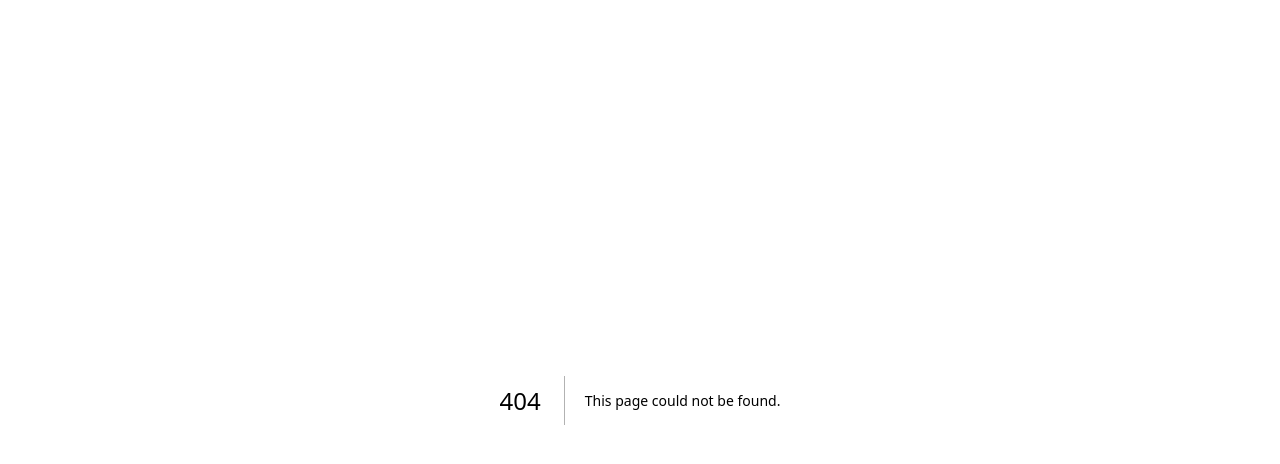
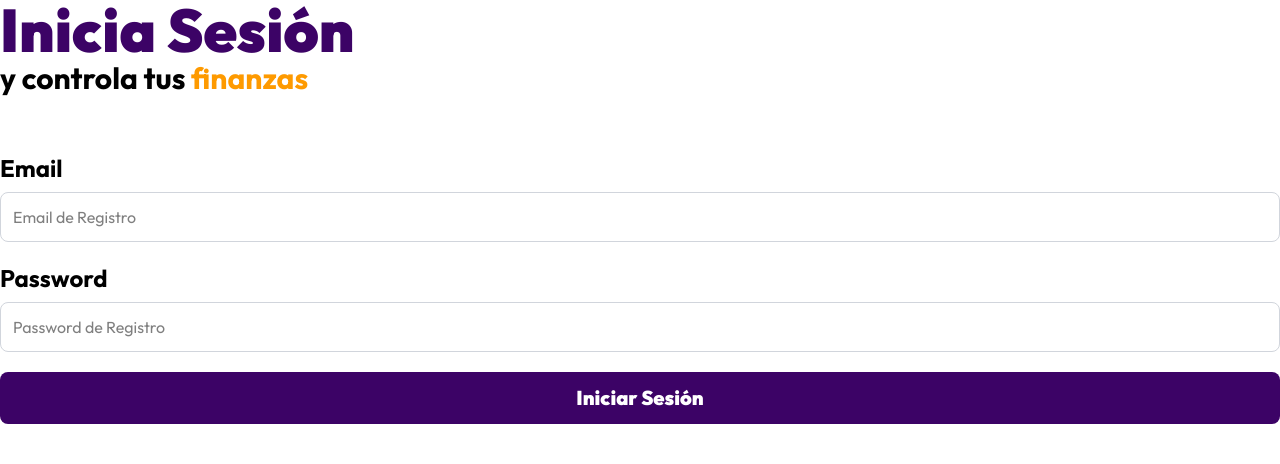
Before and after one commit to DanielMR-dev/CASHTRACKR, a Next.js app in the folder frontend/: page /auth/login in a window 1280 px wide. Before the commit this address had no page. Shown: the top 464 px of the page. Built offline with nearby package versions, Linux system fonts and the light colour scheme.

Commit message:
294. Creando la página de Login

```diff
--- /dev/null
+++ b/frontend/app/auth/login/page.tsx
@@ -0,0 +1,18 @@
+import LoginForm from "@/components/auth/LoginForm";
+import type { Metadata } from "next";
+
+export const metadata: Metadata = {
+    title: "CashTrackr - Iniciar Sesión",
+    description: "Inicia sesión para controlar tus finanzas",
+    keywords: ["finanzas", "dinero", "ahorro", "inversión", "presupuesto", "gastos", "ingresos", "control", "personal", "finanzas-personales", "finanzas-personales-control", "finanzas-personales-dinero", "finanzas-personales-ahorro", "finanzas-personales-inversión", "finanzas-personales-presupuesto", "finanzas-personales-gastos", "finanzas-personales-ingresos", "finanzas-personales-control", "finanzas-personales-control-dinero", "finanzas-personales-control-ahorro", "finanzas-personales-control-inversión", "finanzas-personales-control-presupuesto", "finanzas-personales-control-gastos", "finanzas-personales-control-ingresos", "finanzas-personales-control-control", "finanzas-personales-control-control-dinero", "finanzas-personales-control-control-ahorro", "finanzas-personales-control-control-inversión", "finanzas-personales-control-control-presupuesto", "finanzas-personales-control-control-gastos", "finanzas-personales-control-control-ingresos", "finanzas-personales-control-control-control", "finanzas-personales-control-control-control-dinero", "finanzas-personales-control-control-control-ahorro", "finanzas-personales-control-control-control-inversión", "finanzas-personales-control-control-control-presupuesto", "finanzas-personales-control-control-control-gastos", "finanzas-personales-control-control-control-ingresos", "finanzas-personales-control-control-control-control"]
+};
+
+export default function LoginPage() {
+    return (
+        <>
+            <h1 className="font-black text-6xl text-purple-950">Inicia Sesión</h1>
+            <p className="text-3xl font-bold">y controla tus <span className="text-amber-500">finanzas</span></p>
+            <LoginForm />
+        </>
+    );
+}
--- /dev/null
+++ b/frontend/components/auth/LoginForm.tsx
@@ -0,0 +1,45 @@
+"use client"
+
+export default function LoginForm() {
+    return (
+        <>
+            <form
+                className="mt-14 space-y-5"
+                noValidate
+            >
+                <div className="flex flex-col gap-2">
+                    <label
+                        className="font-bold text-2xl"
+                    >Email</label>
+
+                    <input
+                        id="email"
+                        type="email"
+                        placeholder="Email de Registro"
+                        className="w-full border border-gray-300 p-3 rounded-lg"
+                        name="email"
+                    />
+                </div>
+
+                <div className="flex flex-col gap-2">
+                    <label
+                        className="font-bold text-2xl"
+                    >Password</label>
+
+                    <input
+                        type="password"
+                        placeholder="Password de Registro"
+                        className="w-full border border-gray-300 p-3 rounded-lg"
+                        name="password"
+                    />
+                </div>
+
+                <input
+                    type="submit"
+                    value='Iniciar Sesión'
+                    className="bg-purple-950 hover:bg-purple-800 w-full p-3 rounded-lg text-white font-black  text-xl cursor-pointer"
+                />
+            </form>
+        </>
+    );
+}
--- a/frontend/components/auth/RegisterForm.tsx
+++ b/frontend/components/auth/RegisterForm.tsx
@@ -63,5 +63,5 @@
                     className="bg-purple-950 hover:bg-purple-800 w-full p-3 rounded-lg text-white font-black  text-xl cursor-pointer block"
                 />
             </form>
-    )
+    );
 }
```
